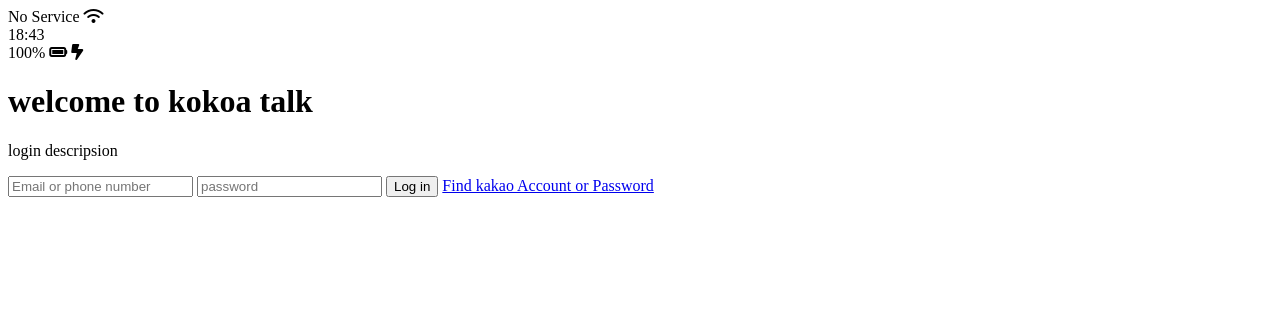
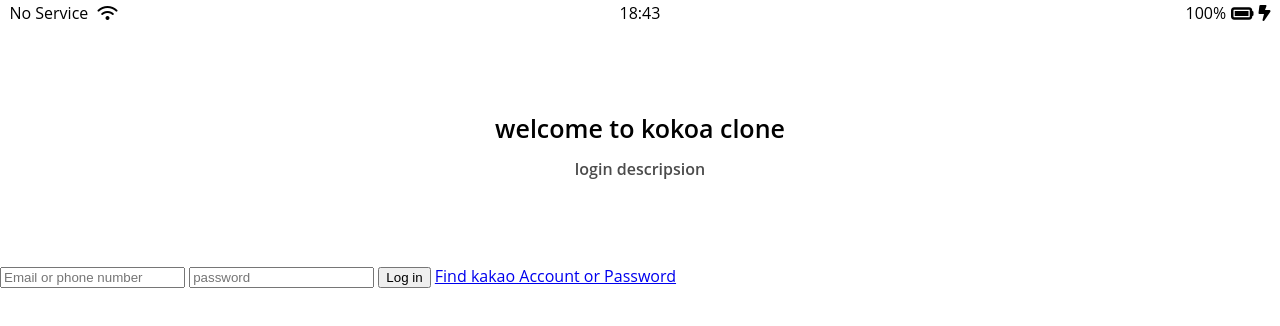
Before and after one commit to 3rdflr/dogfoot, a plain HTML site: page index.html in a window 1280 px wide. Drawn offline with Linux system fonts and the light colour scheme; a web font is replaced by a local one.

Commit message:
made status css

```diff
--- /dev/null
+++ b/css/reset.css
@@ -0,0 +1,124 @@
+html,
+body,
+div,
+span,
+applet,
+object,
+iframe,
+h1,
+h2,
+h3,
+h4,
+h5,
+h6,
+p,
+blockquote,
+pre,
+a,
+abbr,
+acronym,
+address,
+big,
+cite,
+code,
+del,
+dfn,
+em,
+img,
+ins,
+kbd,
+q,
+s,
+samp,
+small,
+strike,
+strong,
+sub,
+sup,
+tt,
+var,
+b,
+u,
+i,
+center,
+dl,
+dt,
+dd,
+ol,
+ul,
+li,
+fieldset,
+form,
+label,
+legend,
+table,
+caption,
+tbody,
+tfoot,
+thead,
+tr,
+th,
+td,
+article,
+aside,
+canvas,
+details,
+embed,
+figure,
+figcaption,
+footer,
+header,
+hgroup,
+menu,
+nav,
+output,
+ruby,
+section,
+summary,
+time,
+mark,
+audio,
+video {
+  margin: 0;
+  padding: 0;
+  border: 0;
+  font-size: 100%;
+  font: inherit;
+  vertical-align: baseline;
+}
+/* HTML5 display-role reset for older browsers */
+article,
+aside,
+details,
+figcaption,
+figure,
+footer,
+header,
+hgroup,
+menu,
+nav,
+section {
+  display: block;
+}
+body {
+  line-height: 1;
+}
+ol,
+ul {
+  list-style: none;
+}
+blockquote,
+q {
+  quotes: none;
+}
+blockquote:before,
+blockquote:after,
+q:before,
+q:after {
+  content: "";
+  content: none;
+}
+table {
+  border-collapse: collapse;
+  border-spacing: 0;
+}
--- /dev/null
+++ b/css/status-bar.css
@@ -0,0 +1,28 @@
+.status-bar {
+    display: flex;
+    justify-content: center;
+    padding: 5px 3px;
+}
+
+.status-bar__column {
+    width: 33%;
+}
+
+.status-bar__column:first-child span {
+    margin-right: 5px;
+}
+
+.status-bar__column:nth-child(2) {
+    display: flex;
+    justify-content: center;
+}
+
+.status-bar__column:last-child {
+    display: flex;
+    justify-content: flex-end;
+    align-items: center;
+}
+
+.status-bar__column .fa-battery-full{
+    margin: 0px 5px;
+}
--- /dev/null
+++ b/css/styles.css
@@ -0,0 +1,26 @@
+@import url(https://fonts.google.com/selection?query=open);
+@import "reset.css";
+@import "status-bar.css";
+
+body {
+    font-family: "Open Sans", sans-serif;
+}
+
+.welcome-header {
+    margin: 90px 0px;
+    text-align: center;
+    display: flex;
+    flex-direction: column;
+    align-items: center;
+    font-weight: 600;
+}
+
+.welcome-header__title {
+    margin-bottom: 20px;
+    font-size: 25px;
+}
+
+.welcome-header__text {
+    width: 50%;
+    opacity: 0.7;
+}
--- a/index.html
+++ b/index.html
@@ -1,9 +1,10 @@
 <!DOCTYPE html>
 <html lang="en">
 <head>
+    <link rel="stylesheet" href="css/styles.css">
     <meta charset="UTF-8">
     <meta name="viewport" content="width=device-width, initial-scale=1.0">
-    <title>Welcome to Kokoa Talk</title>
+    <title>Welcome to Kokoa Clone</title>
 </head>
 <body>
     <div class="status-bar">
@@ -17,14 +18,14 @@
         </div>
         <div class="status-bar__column">
             <span>100%</span>
-            <i class="fa-solid fa-battery-full"></i>
+            <i class="fa-solid fa-battery-full fa-lg"></i>
             <i class="fa-solid fa-bolt-lightning"></i>
         </div>
     </div>
 
     <header class="welcome-header">
-        <h1 class="welcome-header__title">welcome to kokoa talk</h1>
-        <p classs="welcome-header__text">login descripsion</p>
+        <h1 class="welcome-header__title">welcome to kokoa clone</h1>
+        <p class="welcome-header__text">login descripsion</p>
     </header>
 
     <form id="login-form">
```
